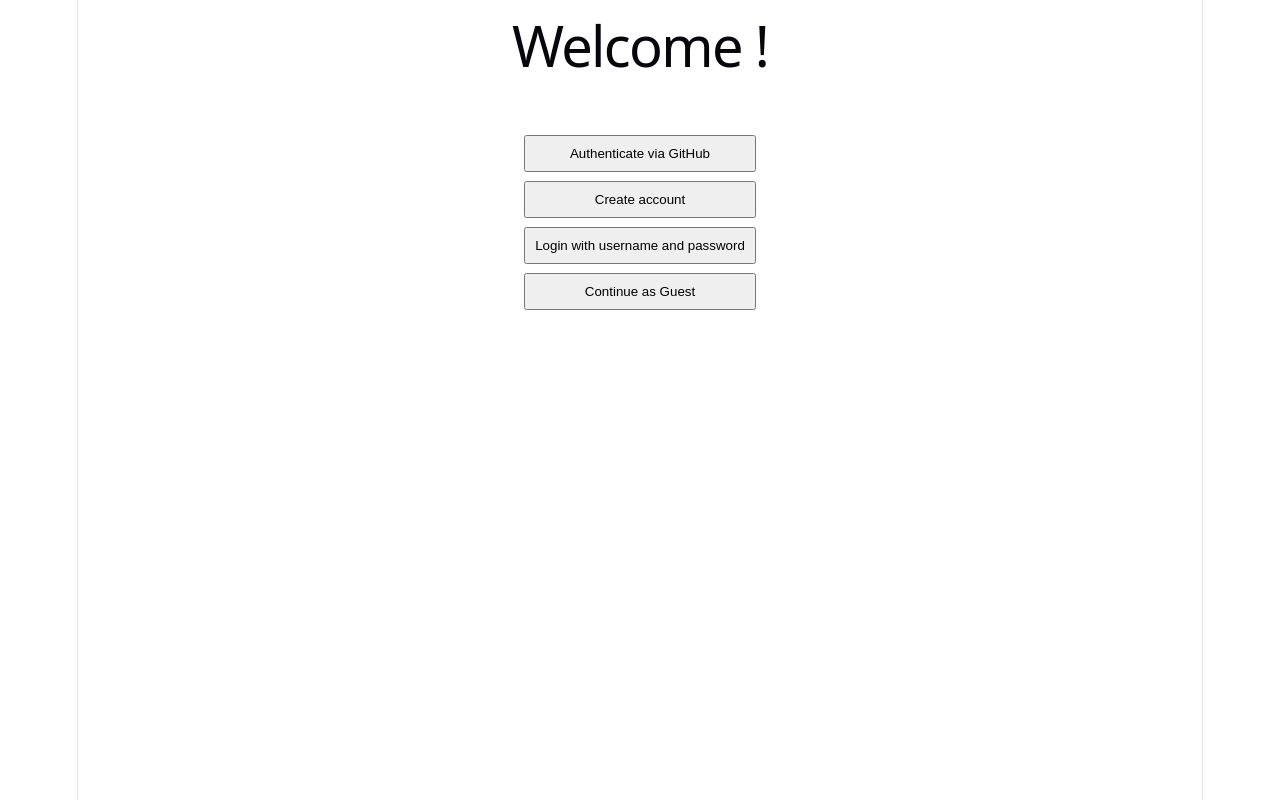
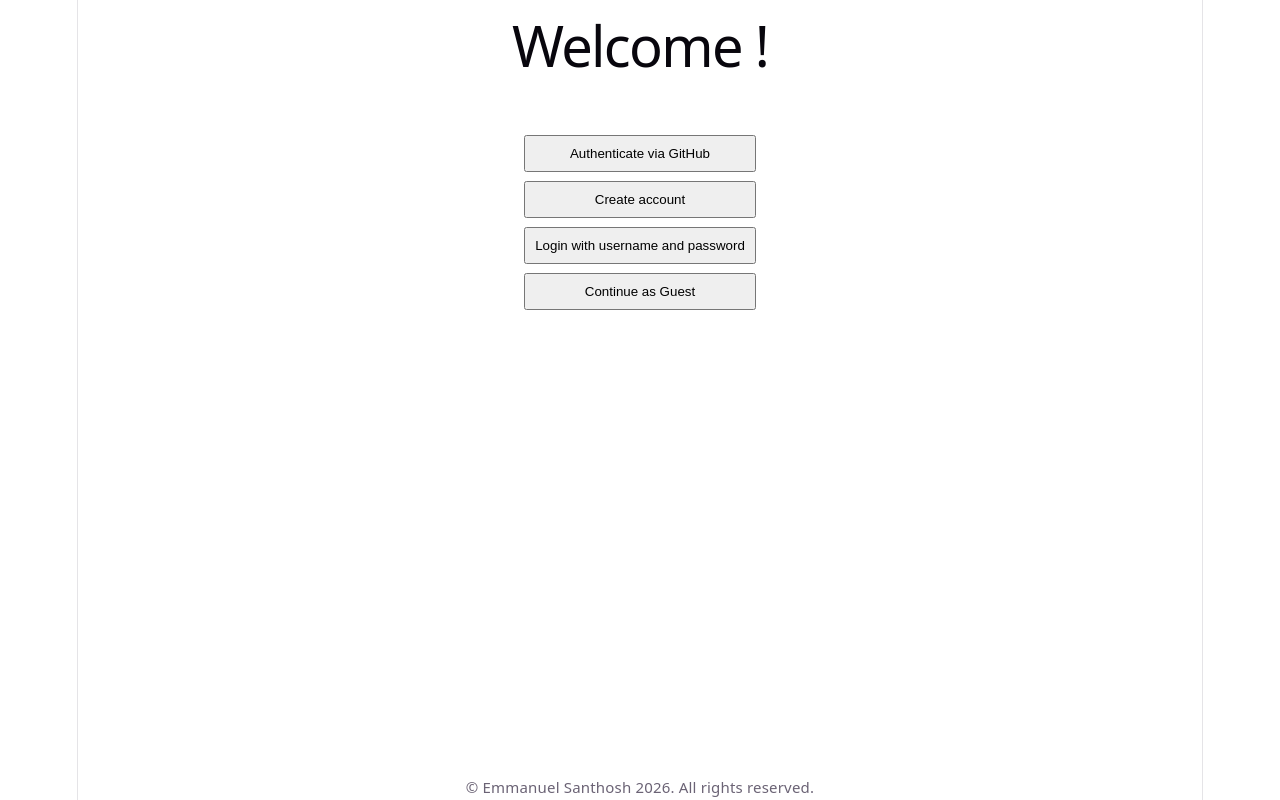
Before and after one commit to emmanuel-santhosh/DailyInspiration, a React (Vite) app in the folder frontend/: page / in a window 1280 px wide. Built offline with nearby package versions, Linux system fonts and the light colour scheme; no server answers.

Commit message:
Added copyright notice.

```diff
--- a/frontend/src/App.tsx
+++ b/frontend/src/App.tsx
@@ -29,6 +29,9 @@ function App() {
             {typeof user === "string" &&
                 <Journal user={user}></Journal>
             }
+            <footer>
+                <small>© Emmanuel Santhosh 2026. All rights reserved.</small>
+            </footer>
         </>
     )
 }
```
